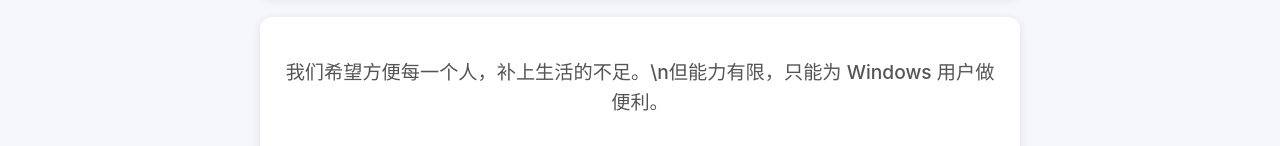
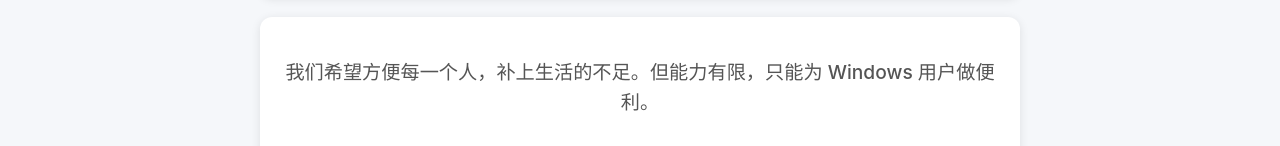
Before and after one commit to WalkUpOfficial/WalkUp, a plain HTML site: page index.html in a window 1280 px wide. Shown: the part 500-646 px from the top of the page. Drawn offline with Linux system fonts and the light colour scheme.

Commit message:
Update index.html

```diff
--- a/index.html
+++ b/index.html
@@ -189,7 +189,7 @@
 
         <!-- 新增的页面部分 -->
         <div class="card center-box">
-            <p class="center-sentence">我们希望方便每一个人，补上生活的不足。\n但能力有限，只能为 Windows 用户做便利。</p>
+            <p class="center-sentence">我们希望方便每一个人，补上生活的不足。但能力有限，只能为 Windows 用户做便利。</p>
             <button class="btn">看看热门软件</button>
         </div>
 
```
